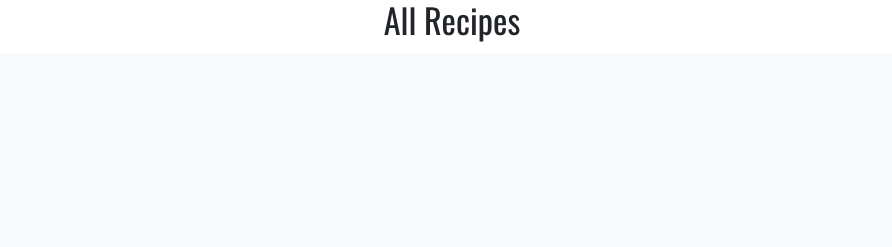
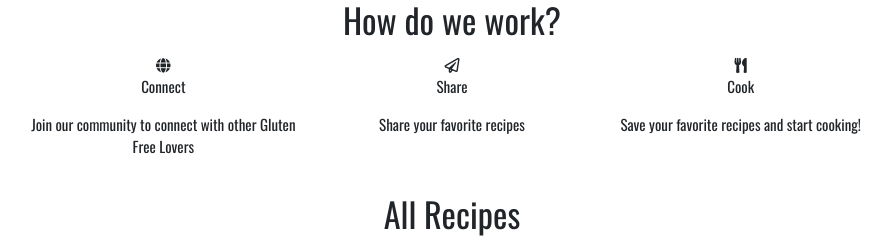
Before and after one commit to aprilha3097/The-Gluten-Free-Blog, a Flask app: page / in a window 1280 px wide. Shown: the part 901-1148 px from the top of the page, without its empty margins (188-1080 px from the left). Before the commit the page ends 943 px from the top, so only its background shows below. Run offline with Flask 2, Linux system fonts and the light colour scheme; data that the repository does not hold is empty; some libraries are stand-ins or nearby versions.

Commit message:
Add a basic who we are section on the three main goals of the sites intentions

```diff
--- a/templates/base.html
+++ b/templates/base.html
@@ -7,7 +7,10 @@
 	<!-- Bootstrap -->
 	<link rel="stylesheet" href="https://cdn.jsdelivr.net/npm/bootstrap@4.5.3/dist/css/bootstrap.min.css"
     integrity="sha384-TX8t27EcRE3e/ihU7zmQxVncDAy5uIKz4rEkgIXeMed4M0jlfIDPvg6uqKI2xXr2" crossorigin="anonymous" type="text/css">
-	<!-- Font Awesome -->
+    <!-- Font Awesome -->
+    <link rel="stylesheet" href="https://use.fontawesome.com/releases/v5.15.1/css/all.css"
+    integrity="sha384-vp86vTRFVJgpjF9jiIGPEEqYqlDwgyBgEF109VFjmqGmIY/Y4HV4d3Gp2irVfcrp" crossorigin="anonymous">
+    <!-- Materialize -->
 	<link rel="stylesheet" href="https://cdnjs.cloudflare.com/ajax/libs/materialize/1.0.0/css/materialize.min.css"
 		type="text/css">
     <!-- Style Sheet -->
--- a/templates/index.html
+++ b/templates/index.html
@@ -29,6 +29,34 @@
     {% endif %}
     </header>
 
+<section id="who-we-are" class="container">
+   <h4 class="center-align">How do we work?</h4>
+   <div class="row">
+      <div class="col s12 m4 center-align">
+        <i class="fas fa-globe"></i>
+         <p class="">Connect</p>
+         <p>
+            Join our community to connect with other Gluten Free Lovers
+         </p>
+      </div>
+        <div class="col s12 m4 center-align">
+            <i class="far fa-paper-plane"></i>
+            <p class="">Share</p>
+            <p>
+                Share your favorite recipes
+            </p>
+      </div>
+       <div class="col s12 m4 center-align">
+        <i class="fas fa-utensils"></i>
+        <p class="">Cook</p>
+        <p>
+            Save your favorite recipes and start cooking!
+        </p>
+      </div>
+   </div>
+</section>
+
+    <!-- Preview all Recipes -->
     <h4 class="center-align">All Recipes</h4>
 
     {% for recipe in recipes %}
--- a/templates/register.html
+++ b/templates/register.html
@@ -11,14 +11,14 @@
 			<div class="row">
 				<div class="col s12 input-group">
 					<input id="username" name="username" type="text" minlength="5" maxlength="15" pattern="^[a-zA-Z0-9]{5,15}$" class="validate" required>
-					<label for="username" class="form-label">USERNAME</label>
+					<label for="username" class="form-label">USERNAME (5 - 15 CHARACTERS)</label>
 				</div>
 			</div>
             <!-- password -->
 			<div class="row">
 				<div class="col s12">
 					<input id="password" name="password" type="password" minlength="5" maxlength="15" pattern="^[a-zA-Z0-9]{5,15}$" class="validate visually-hidden" required>
-					<label for="password">PASSWORD</label>
+					<label for="password">PASSWORD (5 - 15 CHARACTERS)</label>
 				</div>
 			</div>
             <!-- register -->
```
